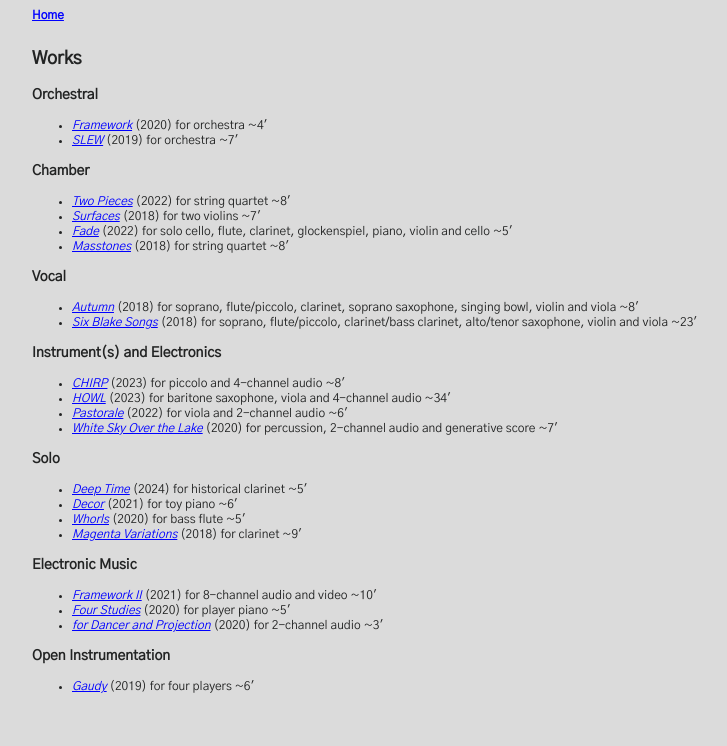
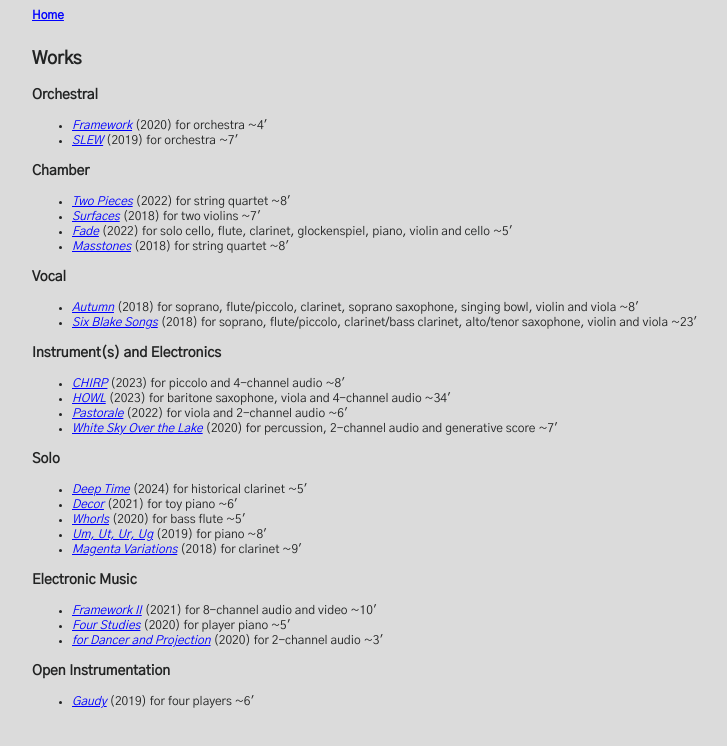
Before and after one commit to willynrw/willynrw.github.io, a plain HTML site: page works.html in a window 1280 px wide. Shown: the whole page, without its empty margins (56-783 px from the left). Drawn offline with Linux system fonts and the light colour scheme.

Commit message:
Update works.html

```diff
--- a/works.html
+++ b/works.html
@@ -47,6 +47,7 @@
 	<li><a href="DeepTime.html"><i>Deep Time</i></a> (2024) for historical clarinet ~5'</li>
 	<li><a href="Decor.html"><i>Decor</i></a> (2021) for toy piano ~6'</li>
 	<li><a href="Whorls.html"><i>Whorls</i></a> (2020) for bass flute ~5'</li>
+	<li><a href="UmUtUrUg.html"><i>Um, Ut, Ur, Ug</i></a> (2019) for piano ~8'</li>
 	<li><a href="MagentaVariations.html"><i>Magenta Variations</i></a> (2018) for clarinet ~9'</li>
 	</ul>
 	</section>
```
